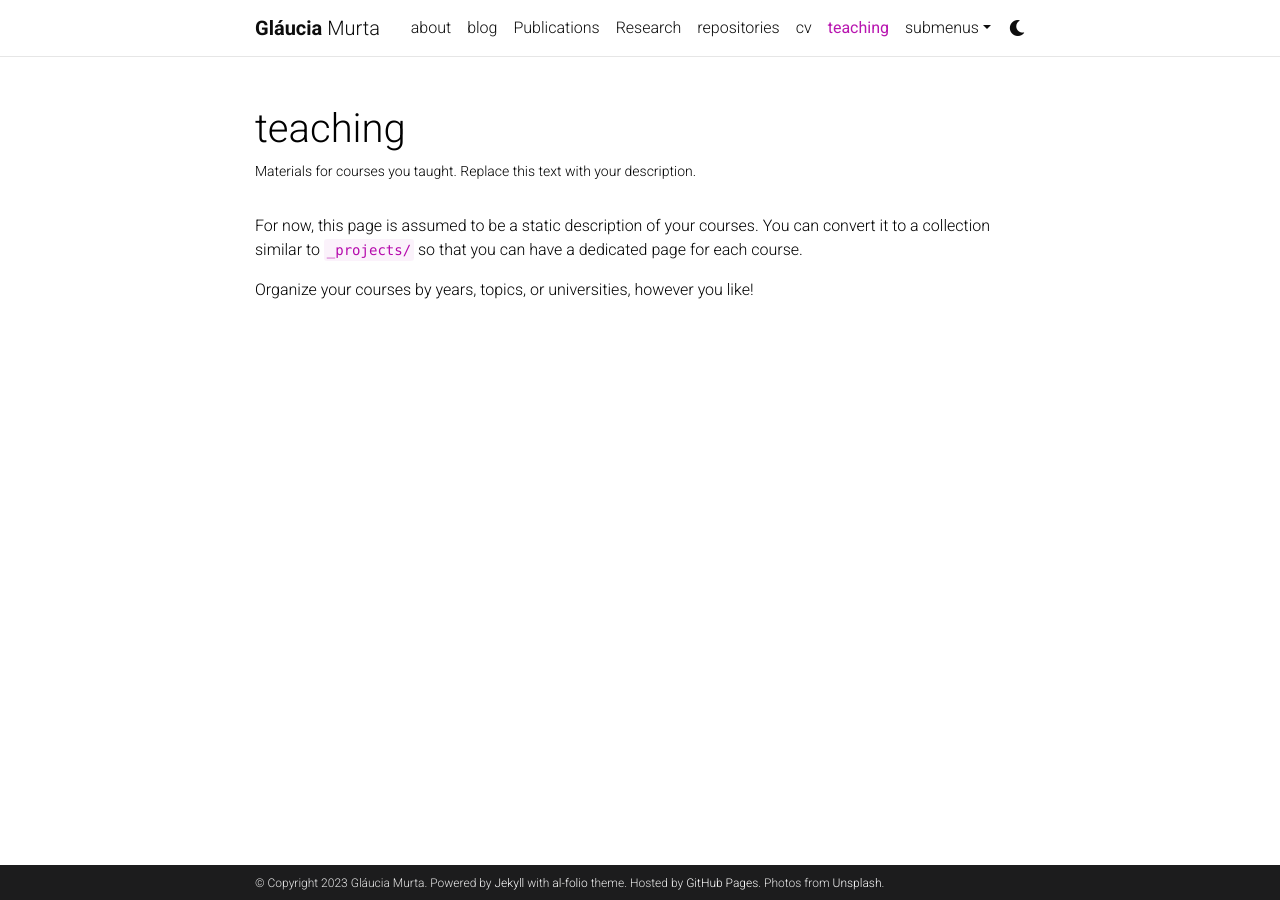
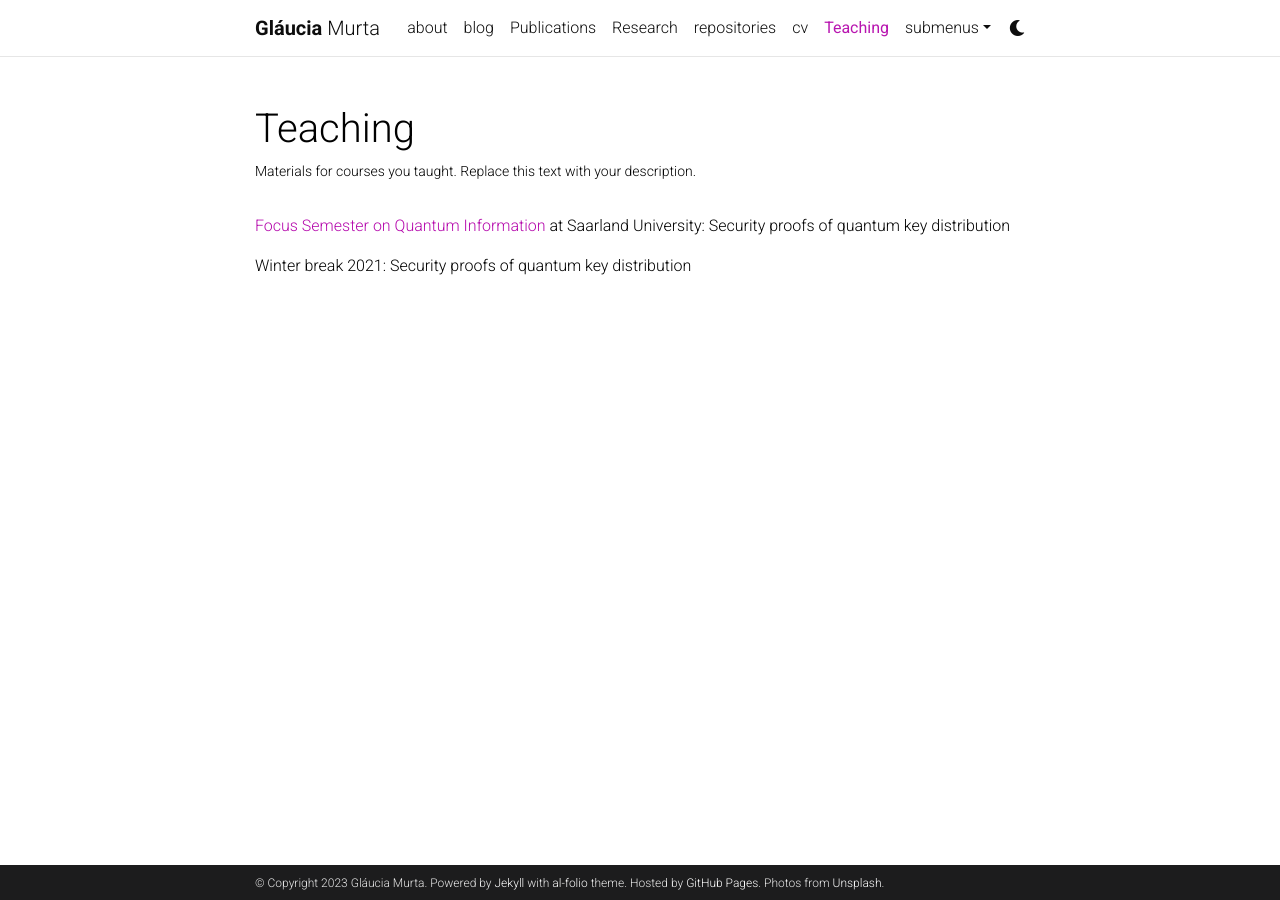
Before and after one commit to glauciamg/glauciamg.github.io, a Jekyll site: the page built from _pages/teaching.md, in a window 1280 px wide. Built offline with Jekyll 4.4.1, drawn with Linux system fonts in a browser that asks for light colours; comment, search, counter and statistics services are not loaded; a style sheet for code colours, icons or effects is not loaded.

Commit message:
Update teaching.md

```diff
--- a/_pages/teaching.md
+++ b/_pages/teaching.md
@@ -1,12 +1,12 @@
 ---
 layout: page
 permalink: /teaching/
-title: teaching
+title: Teaching
 description: Materials for courses you taught. Replace this text with your description.
 nav: true
 nav_order: 5
 ---
 
-For now, this page is assumed to be a static description of your courses. You can convert it to a collection similar to `_projects/` so that you can have a dedicated page for each course.
+[Focus Semester on Quantum Information](https://www.uni-saarland.de/page/quantum-information.html) at Saarland University: Security proofs of quantum key distribution
 
-Organize your courses by years, topics, or universities, however you like!
+Winter break 2021: Security proofs of quantum key distribution
```
